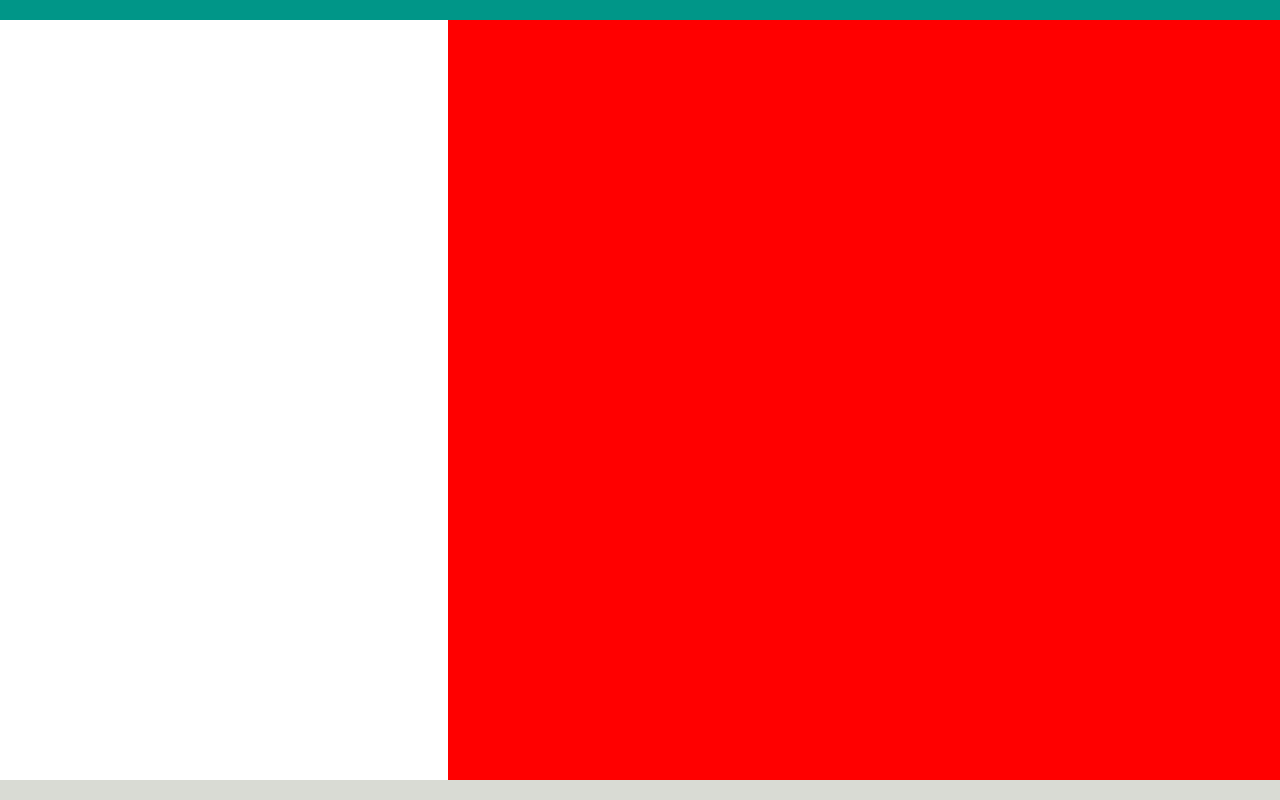
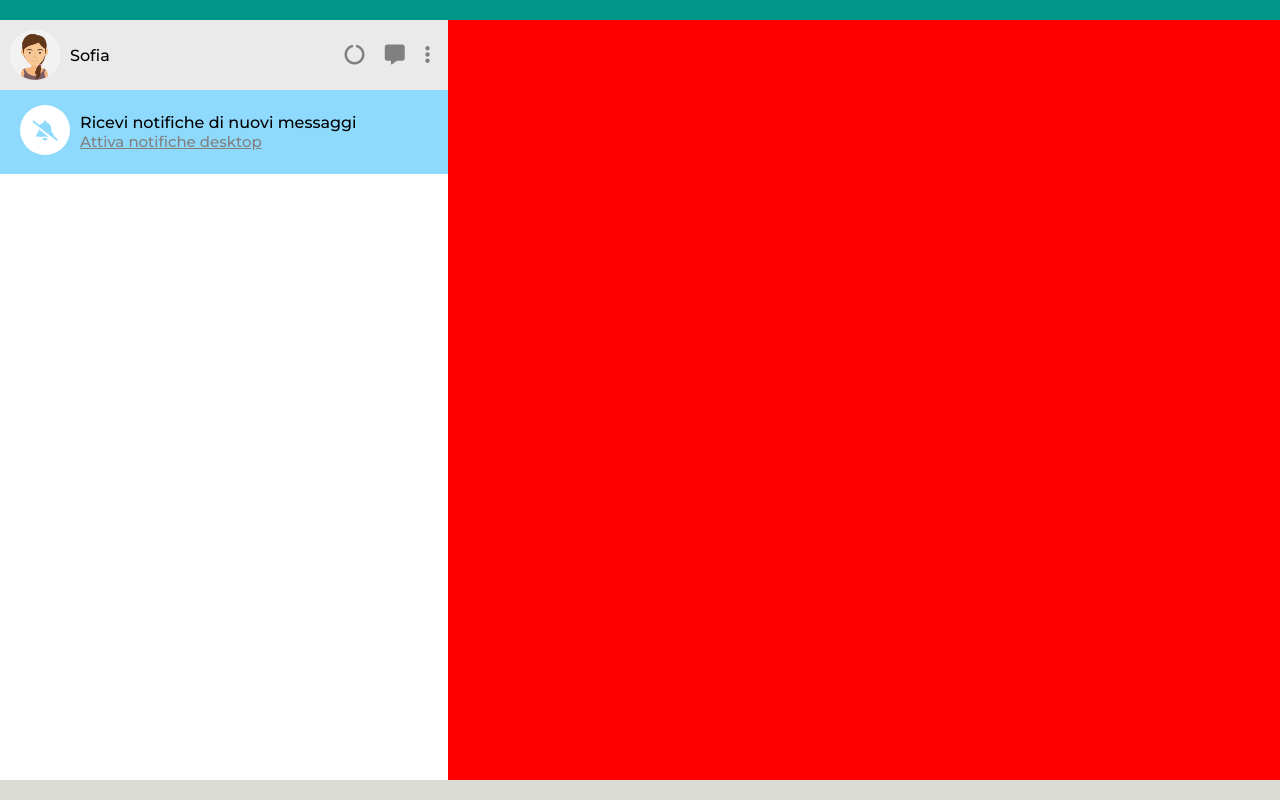
Before and after one commit to marcobusacca/vue-boolzapp, a plain HTML site: page index.html in a window 1280 px wide. Drawn offline with nearby package versions, Linux system fonts and the light colour scheme.

Commit message:
[MILESTONE-1] struttura user-row e banner-row

```diff
--- a/css/style.css
+++ b/css/style.css
@@ -9,14 +9,90 @@ body{
     background: linear-gradient(180deg, #009688 15%, #D9DBD4 15%);
 }
 
+/* ROW */
+    .main-row{
+        height: 100%;
+    }
+
+    /* USER ROW */
+    .user-row{
+        padding: 10px;
+        justify-content: space-between;
+        align-items: center;
+        background-color: #EAEAEA;
+    }
+
+    /* USER BANNER ROW */
+    .banner-row{
+        padding: 15px 20px;
+        background-color: #8EDAFC;
+    }
+/* FINE ROW */
+
+/* COL */
+    /* LEFT MAIN COL */
         .left-col{
             width: 35%;
             background-color: #fff;
         }
 
+        /* USER INFO COL */
+        .user-info-col{
+            display: flex;
+            align-items: center;
+        }
+
+        .user-info-col span{
+            margin-left: 10px;
+        }
+
+        /* USER BUTTON COL */
+        .user-button-col *{
+            padding: 0 8px;
+            color: grey;
+            cursor: pointer;
+        }
+
+        /* BANNER TEXT COL */
+        .banner-text-col{
+            padding: 8px 10px;
+        }
+
+        .banner-text-col a{
+            font-size: 15px;
+            color: grey;
+            display: block;
+        }
+    /* FINE LEFT MAIN COL */
+
+    /* RIGHT MAIN COL */
         .right-col{
             width: 65%;
         }
+    /* FINE RIGHT MAIN COL */
+/* FINE COL */
+
+/* IMG LOGO */
+    .img-logo{
+        display: flex;
+        justify-content: center;
+        align-items: center;
+        width: 50px;
+        height: 50px;
+        border-radius: 50%;
+        background-color: #fff;
+        cursor: pointer;
+    }
+
+    .img-logo img{
+        width: 100%;
+        border-radius: 50%;
+    }
+
+    .img-logo i{
+        color: #8EDAFC;
+    }
+/* FINE IMG LOGO */
 
 /* UTILITIES */
     .container{
@@ -27,8 +103,21 @@ body{
     }
 
     .row{
-        height: 100%;
         display: flex;
         flex-flow: row wrap;
     }
+
+    /* FONT WEIGHT */
+        .fw-500{
+            font-weight: 500;
+        }
+
+        .fw-600{
+            font-weight: 600;
+        }
+
+        .fw-700{
+            font-weight: 700;
+        }
+    /* FINE FONT WEIGHT */
 /* FINE UTILITIES */
--- a/index.html
+++ b/index.html
@@ -31,9 +31,56 @@
             <!-- Main Container -->
             <div class="container">
                 <!-- Main Row -->
-                <div class="row">
+                <div class="row main-row">
                     <!-- Left Col -->
                     <div class="left-col">
+                        <!-- Left User Row -->
+                        <div class="row user-row">
+                            <!-- User Info Col -->
+                            <div class="user-info-col">
+                                <!-- User Logo -->
+                                <div class="img-logo">
+                                    <!-- User Image -->
+                                    <img src="./img/avatar_io.jpg">
+                                </div>
+                                <!-- User Name -->
+                                <span class="fw-500">Sofia</span>
+                            </div>
+                            <!-- User Button Col -->
+                            <div class="user-button-col">
+                                <!-- Circle Icon -->
+                                <i class="fas fa-circle-notch fa-lg"></i>
+                                <!-- Message Icon -->
+                                <i class="fas fa-message fa-lg"></i>
+                                <!-- Menu Ellipsis Icon -->
+                                <i class="fa-solid fa-ellipsis-vertical fa-lg"></i>
+                            </div>
+                        </div>
+                        <!-- Left Banner Row -->
+                        <div class="row banner-row">
+                            <!-- Banner Col -->
+                            <div class="banner-col">
+                                <!-- Logo -->
+                                <div class="img-logo">
+                                    <!-- Notifications Icon -->
+                                    <i class="fas fa-bell-slash fa-lg"></i>
+                                </div>
+                            </div>
+                            <!-- Banner Text Col -->
+                            <div class="banner-text-col">
+                                <!-- Banner Text -->
+                                <span class="fw-500">Ricevi notifiche di nuovi messaggi</span>
+                                <a href="#" class="fw-500">Attiva notifiche desktop</a>
+                            </div>
+                        </div>
+                        <!-- Left Search Row -->
+                        <div class="row search-row">
+
+                        </div>
+                        <!-- Left Contact Row -->
+                        <div class="row contact-row">
+
+                        </div>
                     </div>
                     <!-- Right Col -->
                     <div class="right-col">
```
Lines whose indentation alone changed are shown as unchanged.
